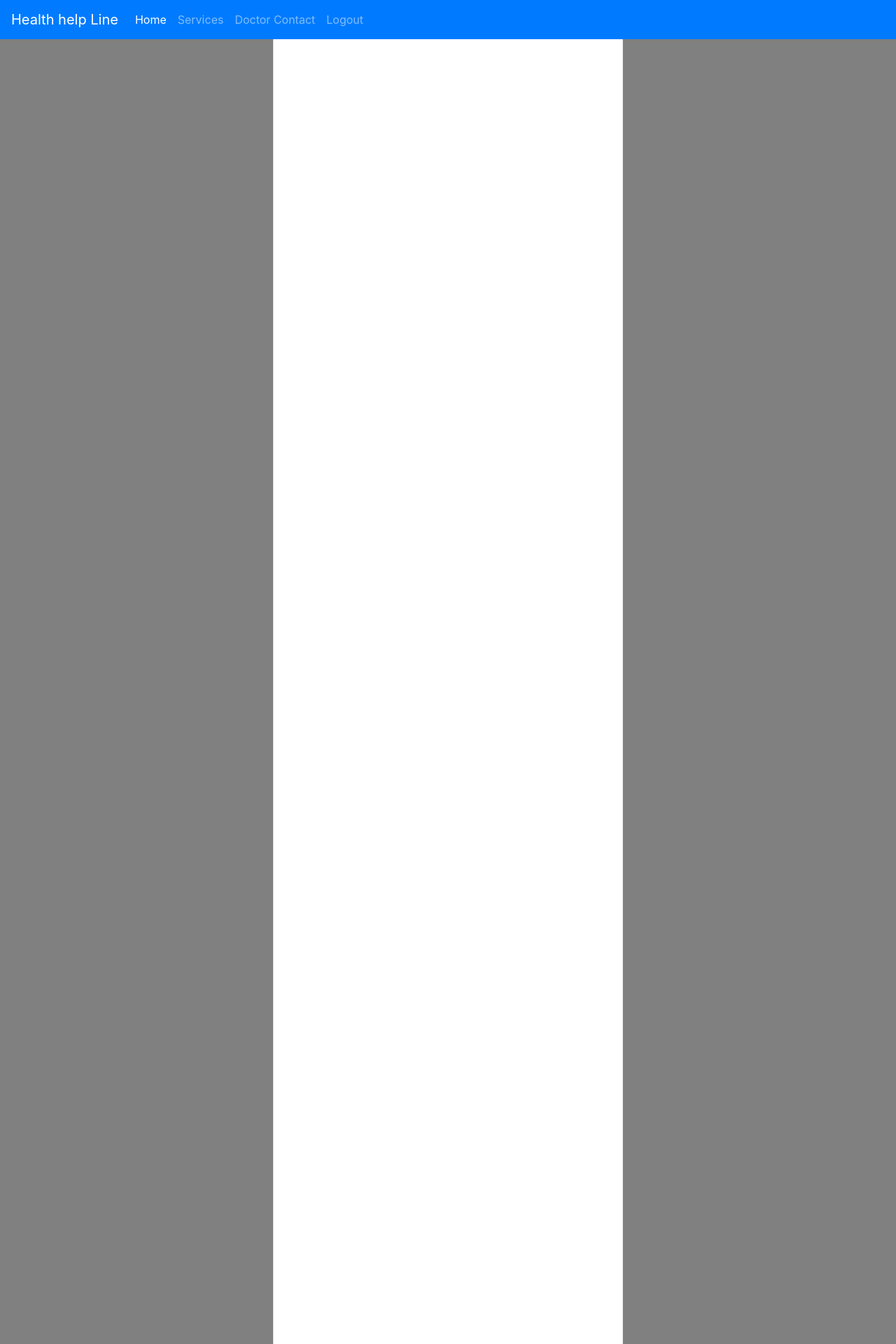
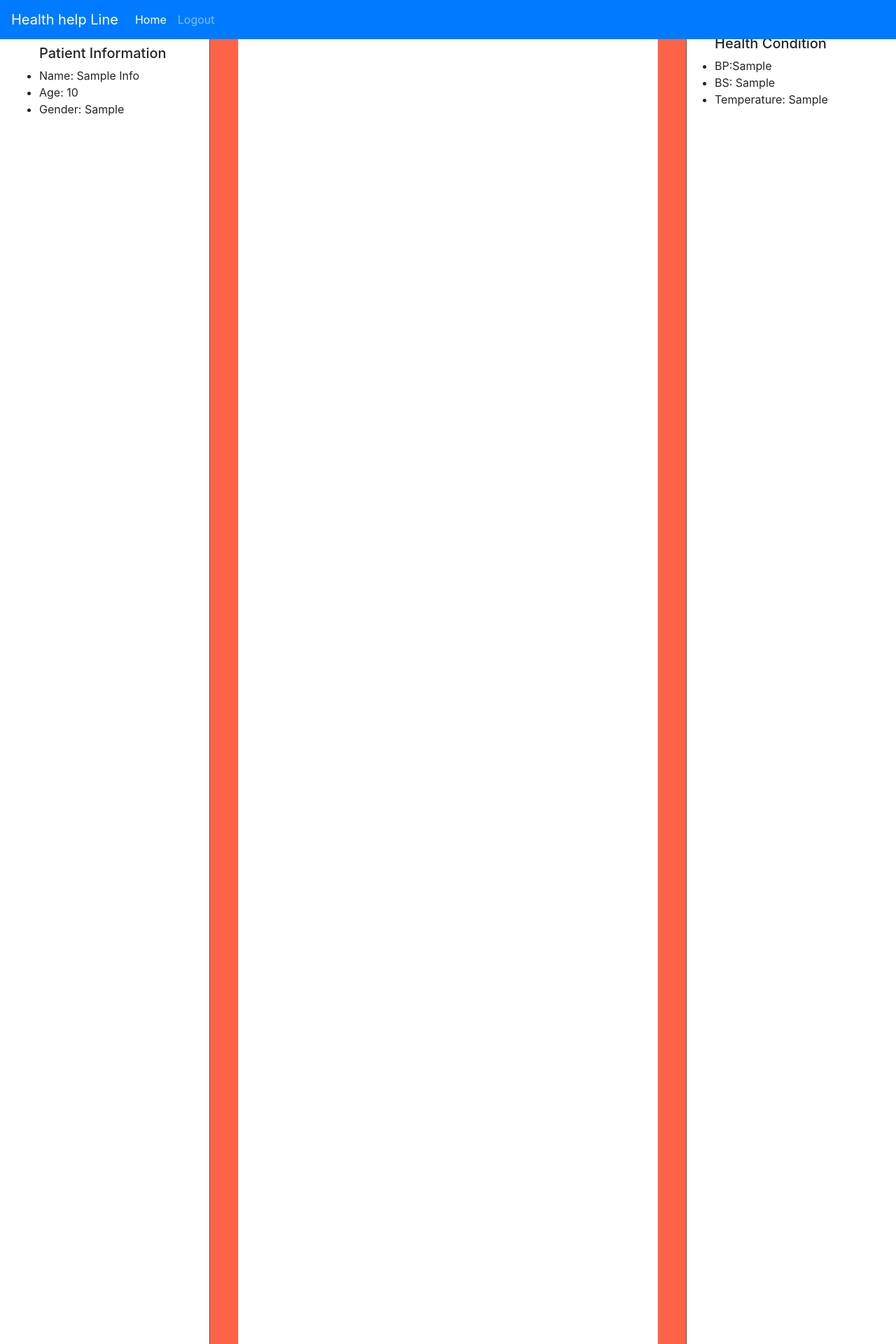
Before and after one commit to Nadiaprity/project, a PHP site: page /health_project/views/doctor_chat.php?id=1 in a window 1280 px wide. Shown: the top 1920 px of the page at 70% size. Run offline with PHP 8.4, Linux system fonts and the light colour scheme; the visitor is signed in with stand-in values (Sample User, id 1); tables that the repository leaves empty or names only in its code hold one stand-in row (values such as "Sample post").

Commit message:
First comment

```diff
--- a/health_project/views/admin/auth/admin.php
+++ b/health_project/views/admin/auth/admin.php
@@ -9,6 +9,7 @@
 
 				background-image: url('../../../assets/help.jpg');
 			     background-size: cover;
+
 			}
   #form{
 
--- a/health_project/views/doctor/doctor_contact.php
+++ b/health_project/views/doctor/doctor_contact.php
@@ -44,7 +44,8 @@ session_start();
     }
 
     .suggest-menu .content p {
-        border-bottom: 1px solid #5555;
+        border-bottom: 1px
+         solid #5555;
     }
 
     .img-box {
--- a/health_project/views/doctor_chat.php
+++ b/health_project/views/doctor_chat.php
@@ -17,35 +17,68 @@
 	   <link rel="stylesheet" href="https://stackpath.bootstrapcdn.com/bootstrap/4.4.1/css/bootstrap.min.css" integrity="sha384-Vkoo8x4CGsO3+Hhxv8T/Q5PaXtkKtu6ug5TOeNV6gBiFeWPGFN9MuhOf23Q9Ifjh" crossorigin="anonymous">
 	<style type="text/css">
 
-	 body{
-	width: 100%;
-	height: 100vh;
-	background-image: url('../assets/image.png');
-	background-size: cover;
-	background-repeat: no-repeat;
-}
 
-		.chat{
+
+		.chat-box{
+			width: 100%;
+			height: auto;
+			background: #2F4F4F;
+
+		}
+
+		.chat-box .patient-box{
+      position: fixed;
+      top: 0;
+      left: 0;
+      width: 300px;
+      height: 1000vh;
+      background: #ffffff;
+      z-index: 3;
+      border-right: 1px solid #555;
+      padding-top: 80px;
+    }
+
+    .chat-box .patient-health{
+      position: fixed;
+      top: 0;
+      right: 0;
+      width: 300px;
+      height: 1000vh;
+      background: #ffffff;
+      z-index: 5;
+      border-left: 1px solid #555;
+      padding-top: 50px;
+    }
+
+
+.chat{
 			width: 100%;
 			height: 100vh;
+			background: #ff6347;
+
 		}
 		.card{
 			position: relative;
 			top: 0;
-			width: 500px;
+			width: 600px;
 			margin: auto;
 			height: 100vh;
+
 		}
 		.card .card-body{
 			height: 80vh;
 			overflow-y: scroll;
+
+
 		}
 		.card .card-body .message{
-			background: #00FFFF;
+			background:#00FFFF;
+
 		}
 		.card .card-body p{
 			font-size: 15px;
 			line-height: 1.5rem;
+
 		}
 	.navbar{
       position: fixed;
@@ -55,6 +88,12 @@
       background: red;
       z-index: 99999;
     }
+
+
+
+
+
+
 	</style>
 </head>
 <body>
@@ -71,18 +110,68 @@
         <a class="nav-link" href="../index.php"> Home <span class="sr-only">(current)</span></a>
       </li>
       <li class="nav-item">
-        <a class="nav-link" href="index_dc.php">Services</a>
-      </li>
-      <li class="nav-item">
-        <a class="nav-link" href="./doctor/doctor_contact.php">Doctor Contact</a>
-      </li>
-      <li class="nav-item">
         <a class="nav-link" href="logout.php">Logout</a>
       </li>
 
     </ul>
   </div>
 </nav>
+
+
+
+
+<div class="chat-box">
+   <div class="patient-box p-3">
+     <div class="text-center mb-4">
+       <h5>Patient Information</h5>
+     </div>
+     <div class="content">
+       <ul>
+        <?php
+          $patientId = $_GET['id'];
+          include '../db/connection.php';
+          $select_patient = "SELECT * FROM patient_info WHERE id='$patientId'";
+          $result = mysqli_query($conn, $select_patient);
+            while ($row = mysqli_fetch_array($result)){
+              $name = $row['name'];
+            ?>
+            <h5>Patient Information</h5>
+         <li><p class="mb-0 text-capitalize">Name: <?php echo $row['name']; ?></p></li>
+         <li><p class="mb-0">Age: <?php echo $row['age']; ?></p></li>
+         <li><p class="mb-0">Gender: <?php echo $row['gender']; ?></p></li>
+         <?php
+          }
+          ?>
+       </ul>
+     </div>
+     </div>
+     <div class="patient-health">
+
+       <ul>
+        <?php
+          $doctorId = $_GET['id'];
+          $userId = $_SESSION['userId'];
+          include '../db/connection.php';
+          $select_info = "SELECT * FROM health_info WHERE user_id='$userId' ORDER BY id DESC LIMIT 1";
+          $result = mysqli_query($conn, $select_info);
+            while ($row = mysqli_fetch_array($result)){
+              if($row['suger'] <= 50){
+                $step1 = true;
+              }
+              if($row['suger'] > 50){
+                $step2 = true;
+              }
+            ?>
+            <h5>Health Condition</h5>
+         <li><p class="mb-0">BP:<?php echo $row['pressure']; ?></p></li>
+         <li><p class="mb-0">BS: <?php echo $row['suger']; ?></p></li>
+         <li><p class="mb-0">Temperature: <?php echo $row['temperature']; ?></p></li>
+        <?php
+          }
+        ?>
+       </ul>
+     </div>
+   </div>
 
 
 	 <div class="chat">
--- a/health_project/views/patient/symtoms.php
+++ b/health_project/views/patient/symtoms.php
@@ -112,7 +112,7 @@
                         <label for="exampleFormControlSelect1">Body symptoms:</label>
                         <select class="form-control" name="body_symptoms" id="exampleFormControlSelect1">
                             <option value="fever">Fever</option>
-                            <option value="jondis">Headche</option>
+                            <option value="jondis">jondis</option>
                         </select>
                     </div>
                     <div class="form-group">
```
Also changed, not shown: health_project/views/chat.php (+28 -9 lines), health_project/views/doctor/result.php (+24 -0 lines).
